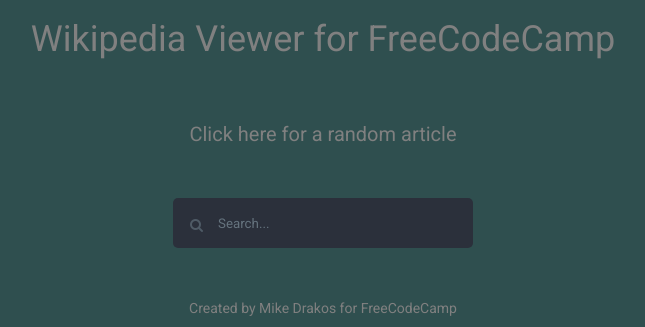
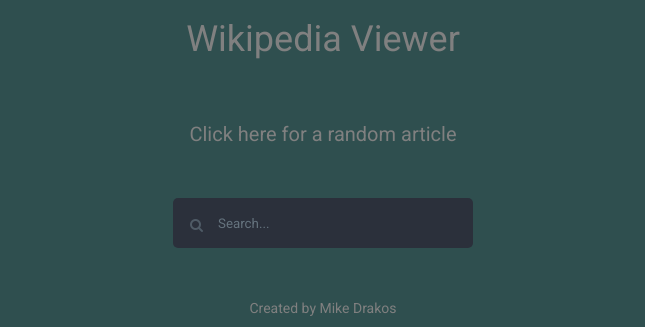
Before and after one commit to MDrakos/wikipedia-viewer, a plain HTML site: page index.html in a window 1280 px wide. Shown: the top 327 px of the page, without its empty margins (317-962 px from the left). Drawn offline with nearby package versions, Linux system fonts and the light colour scheme.

Commit message:
Formatting

```diff
--- a/index.html
+++ b/index.html
@@ -13,7 +13,7 @@
 </head>
 <body>
     <header class="text-center">
-        <h1>Wikipedia Viewer for FreeCodeCamp</h1>
+        <h1>Wikipedia Viewer</h1>
     </header>
     <div class="container">
         <div class="row">
@@ -41,7 +41,7 @@
     </div>
 
     <footer class="text-center">
-        <p>Created by Mike Drakos for FreeCodeCamp</p>
+        <p>Created by Mike Drakos</p>
         <p>
             <a href="mailto:mike.drakos@gmail.com">
                 <i class="fa fa-envelope fa-fw"></i>
```
Also changed, not shown: 1 other file.
